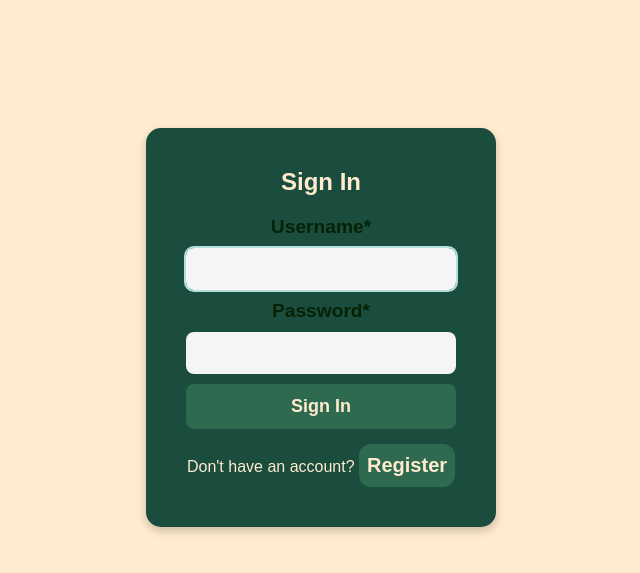
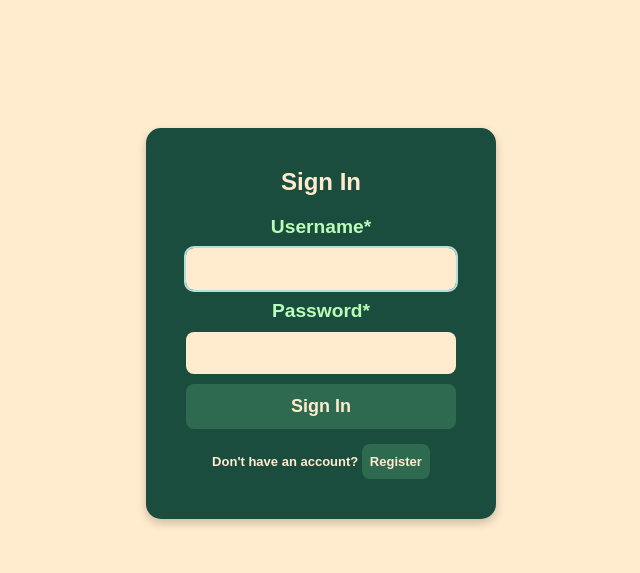
Before and after one commit to The-Lovebugs/Glapped, a Django app: page /login/ in a window 1280 px wide. Shown: the part 72-645 px from the top of the page, without its empty margins (319-959 px from the left). Run offline with Django 5.2, Linux system fonts and the light colour scheme; some libraries are stand-ins or nearby versions.

Commit message:
login forms 2.0

```diff
--- a/Glapped/static/style.css
+++ b/Glapped/static/style.css
@@ -140,7 +140,7 @@ nav ul li a{
 .custom-form label{
     font-weight: bold;
     font-size: larger;
-    color: #052204;
+    color: #bafdb8;
 }
 
 .custom-form-container {
@@ -168,8 +168,10 @@ nav ul li a{
     border: none;
     border-radius: 8px;
     font-size: 16px;
-    background: #f5f5f5;
+    background: blanchedalmond;
     text-align: center;
+    font-weight: bold;
+    color: #052204;
 }
 
 .custom-form input:focus {
@@ -197,6 +199,8 @@ nav ul li a{
 .custom-form p {
     margin-top: 15px;
     color: blanchedalmond;
+    font-weight: bold;
+    font-size: small;
 }
 
 .custom-form a {
@@ -204,9 +208,8 @@ nav ul li a{
     text-decoration: none;
     color: blanchedalmond;
     background-color: #2d6a4f;
-    font-size: 20px;
     font-weight: bolder;
-    border-radius: 12px;
+    border-radius: 8px;
     padding: 10px 8px;
     transition: 0.3s;
 }
@@ -216,3 +219,12 @@ nav ul li a{
     background-color: #155734;
     color: white;
 }
+
+.custom-form input:-webkit-autofill,
+.custom-form input:-webkit-autofill:hover,
+.custom-form input:-webkit-autofill:focus,
+.custom-form input:-webkit-autofill:active {
+    background: blanchedalmond !important;
+    -webkit-box-shadow: 0 0 0px 1000px blanchedalmond inset !important;
+    -webkit-text-fill-color: #052204 !important;
+}
```
Also changed, not shown: Glapped/register/templates/register/register.html (+7 -6 lines), Glapped/db.sqlite3.
